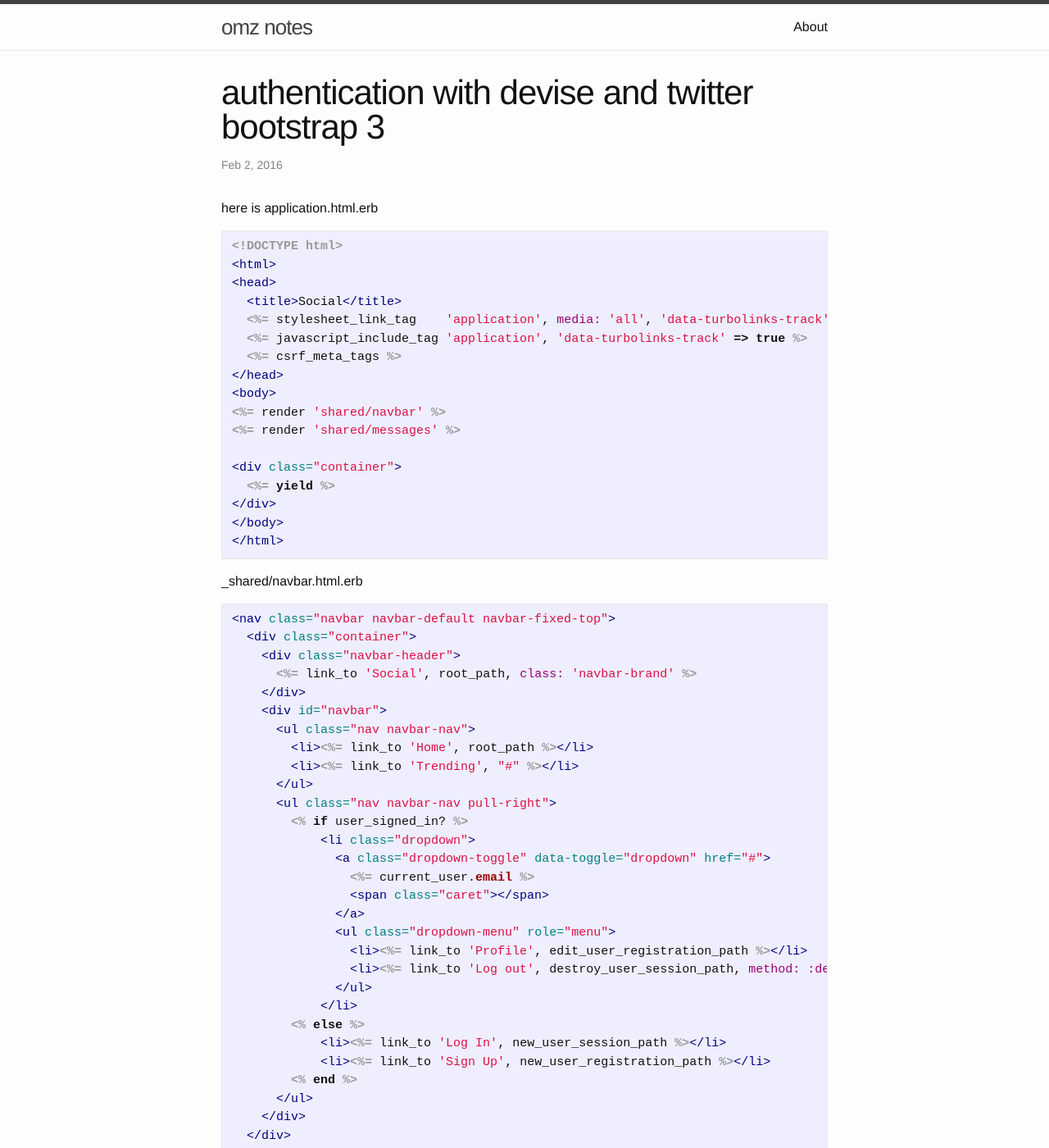
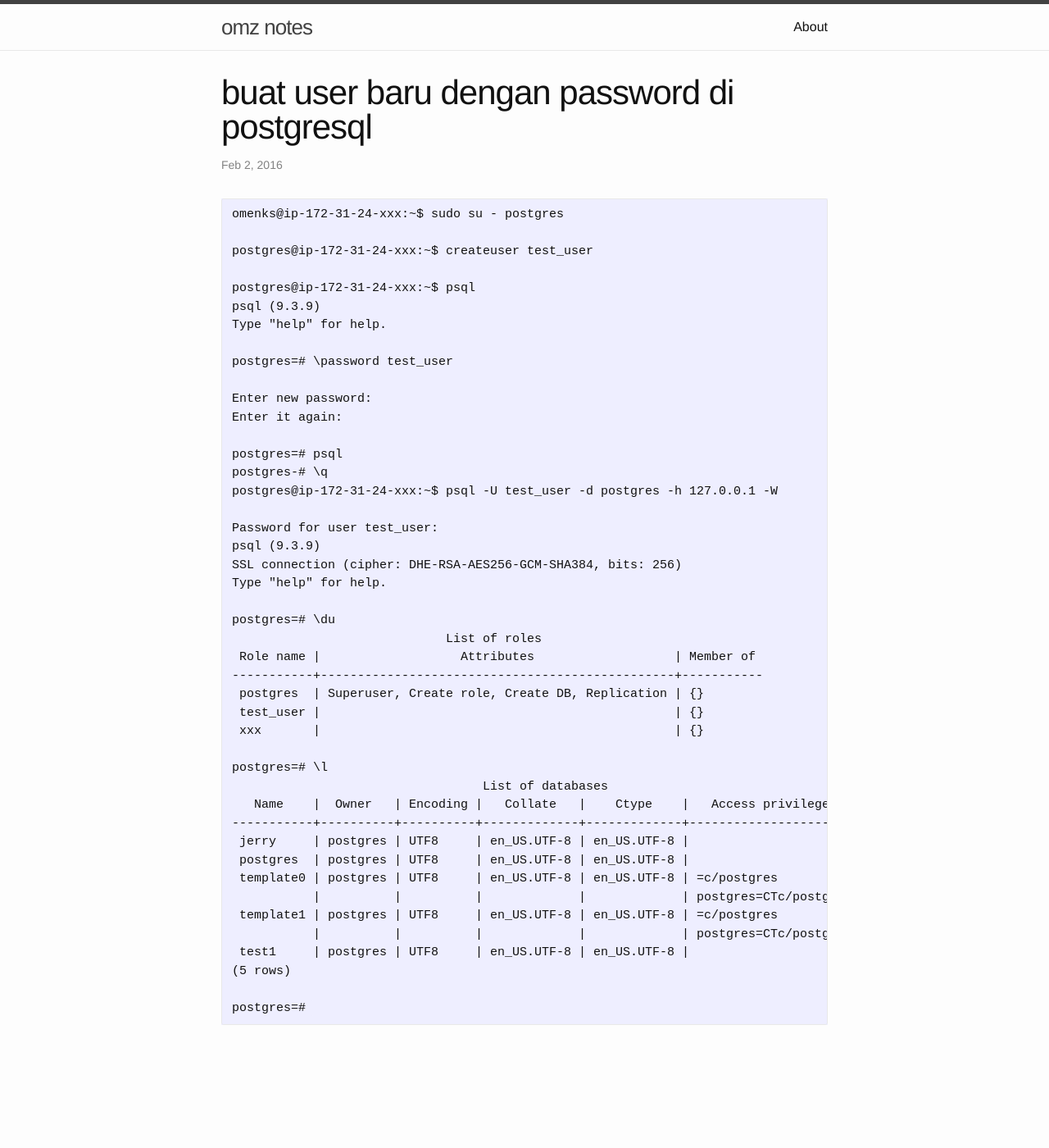
Before and after one commit to omkz/omkz.github.io, a Jekyll site: the page built from _posts/2016-02-02-authentication-with-devise-and-twitter-bootstrap-3-on-rails-4.markdown, in a window 1280 px wide and 1400 px high. Shown: the whole window at 82% size. Built offline with Jekyll 4.4.1, drawn with Linux system fonts in a browser that asks for light colours; some of the changed text lies outside the part shown.

Commit message:
create post - buat user baru dengan password di postgresql

````diff
--- a/_posts/2016-02-02-authentication-with-devise-and-twitter-bootstrap-3-on-rails-4.markdown
+++ b/_posts/2016-02-02-authentication-with-devise-and-twitter-bootstrap-3-on-rails-4.markdown
@@ -1,93 +1,52 @@
 ---
 published: true
-title: authentication with devise and twitter bootstrap 3
+title: buat user baru dengan password di postgresql
 layout: post
 ---
 
-here is application.html.erb
+```
+omenks@ip-172-31-24-xxx:~$ sudo su - postgres
 
-```erb
-<!DOCTYPE html>
-<html>
-<head>
-  <title>Social</title>
-  <%= stylesheet_link_tag    'application', media: 'all', 'data-turbolinks-track' => true %>
-  <%= javascript_include_tag 'application', 'data-turbolinks-track' => true %>
-  <%= csrf_meta_tags %>
-</head>
-<body>
-<%= render 'shared/navbar' %>
-<%= render 'shared/messages' %>
+postgres@ip-172-31-24-xxx:~$ createuser test_user
 
-<div class="container">
-  <%= yield %>
-</div>
-</body>
-</html>
+postgres@ip-172-31-24-xxx:~$ psql
+psql (9.3.9)
+Type "help" for help.
+
+postgres=# \password test_user
+
+Enter new password:
+Enter it again:
+
+postgres=# psql
+postgres-# \q
+postgres@ip-172-31-24-xxx:~$ psql -U test_user -d postgres -h 127.0.0.1 -W
+
+Password for user test_user:
+psql (9.3.9)
+SSL connection (cipher: DHE-RSA-AES256-GCM-SHA384, bits: 256)
+Type "help" for help.
+
+postgres=# \du
+                             List of roles
+ Role name |                   Attributes                   | Member of
+-----------+------------------------------------------------+-----------
+ postgres  | Superuser, Create role, Create DB, Replication | {}
+ test_user |                                                | {}
+ xxx       |                                                | {}
+
+postgres=# \l
+                                  List of databases
+   Name    |  Owner   | Encoding |   Collate   |    Ctype    |   Access privileges
+-----------+----------+----------+-------------+-------------+-----------------------
+ jerry     | postgres | UTF8     | en_US.UTF-8 | en_US.UTF-8 |
+ postgres  | postgres | UTF8     | en_US.UTF-8 | en_US.UTF-8 |
+ template0 | postgres | UTF8     | en_US.UTF-8 | en_US.UTF-8 | =c/postgres          +
+           |          |          |             |             | postgres=CTc/postgres
+ template1 | postgres | UTF8     | en_US.UTF-8 | en_US.UTF-8 | =c/postgres          +
+           |          |          |             |             | postgres=CTc/postgres
+ test1     | postgres | UTF8     | en_US.UTF-8 | en_US.UTF-8 |
+(5 rows)
+
+postgres=#
 ```
-
-_shared/navbar.html.erb
-
-```erb
-<nav class="navbar navbar-default navbar-fixed-top">
-  <div class="container">
-    <div class="navbar-header">
-      <%= link_to 'Social', root_path, class: 'navbar-brand' %>
-    </div>
-    <div id="navbar">
-      <ul class="nav navbar-nav">
-        <li><%= link_to 'Home', root_path %></li>
-        <li><%= link_to 'Trending', "#" %></li>
-      </ul>
-      <ul class="nav navbar-nav pull-right">
-        <% if user_signed_in? %>
-            <li class="dropdown">
-              <a class="dropdown-toggle" data-toggle="dropdown" href="#">
-                <%= current_user.email %>
-                <span class="caret"></span>
-              </a>
-              <ul class="dropdown-menu" role="menu">
-                <li><%= link_to 'Profile', edit_user_registration_path %></li>
-                <li><%= link_to 'Log out', destroy_user_session_path, method: :delete %></li>
-              </ul>
-            </li>
-        <% else %>
-            <li><%= link_to 'Log In', new_user_session_path %></li>
-            <li><%= link_to 'Sign Up', new_user_registration_path %></li>
-        <% end %>
-      </ul>
-    </div>
-  </div>
-</nav>
-```
-
-_shared/messages.html.erb
-
-```erb
-<div class="container">
-  <% flash.each do |key, value| %>
-      <div class="alert alert-<%= key %>">
-        <%= value %>
-        <button type="button" class="close" data-dismiss="alert" aria-hidden="true">&times;</button>
-      </div>
-  <% end %>
-</div>
-```
-
-
-style.css
-
-```css
-body {
-  padding-top: 100px;
-  font-family: 'Noto Sans', sans-serif;
-}
-
-.alert-alert {
-  @extend .alert-warning;
-}
-
-.alert-notice {
-  @extend .alert-info;
-}
-```
````
Also changed, not shown: _posts/2016-09-04-buat-user-baru-dengan-password-di-postgresql.markdown (added, +93 -0 lines).
